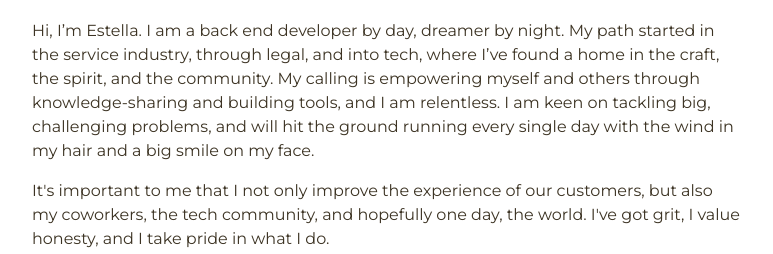
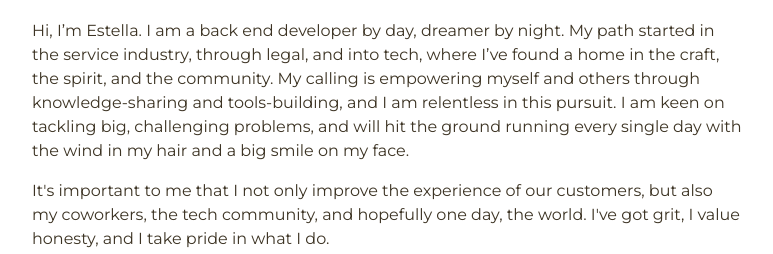
Before and after one commit to estellajaysong/estellajaysong.github.io, a plain HTML site: page index.html in a window 1280 px wide. Shown: the part 288-542 px from the top of the page, without its empty margins (253-1026 px from the left). Drawn offline with nearby package versions, Linux system fonts and the light colour scheme.

Commit message:
change wording a bit

```diff
--- a/index.html
+++ b/index.html
@@ -41,8 +41,8 @@
             <h1>Summary</h1>
             <p>Hi, I’m Estella. I am a back end developer by day, dreamer by night. My path started in the service
                 industry, through legal, and into tech, where I’ve found a home in the craft, the spirit, and the
-                community. My calling is empowering myself and others through knowledge-sharing and building tools, and
-                I am relentless. I am keen on tackling big, challenging problems, and will hit the ground running every
+                community. My calling is empowering myself and others through knowledge-sharing and tools-building, and
+                I am relentless in this pursuit. I am keen on tackling big, challenging problems, and will hit the ground running every
                 single day with the wind in my hair and a big smile on my face.
             </p>
             <p>It's important to me that I not only improve the experience of our customers, but also my coworkers, the
```
